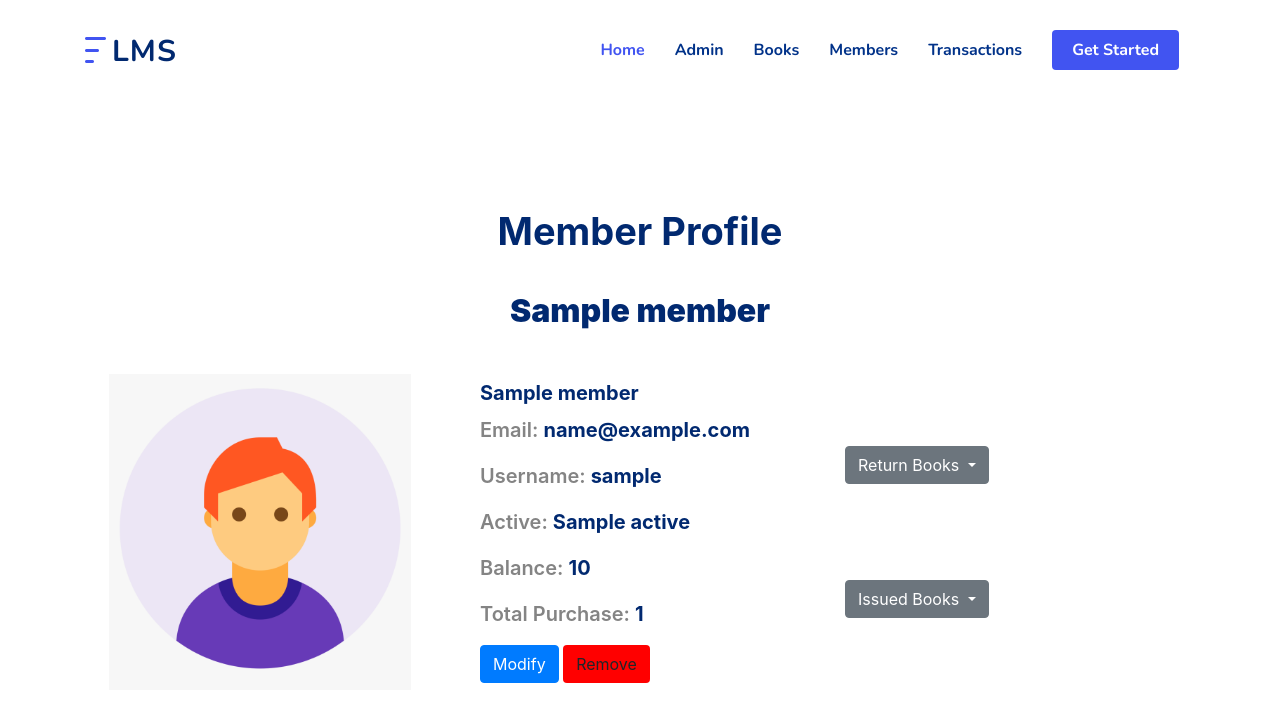
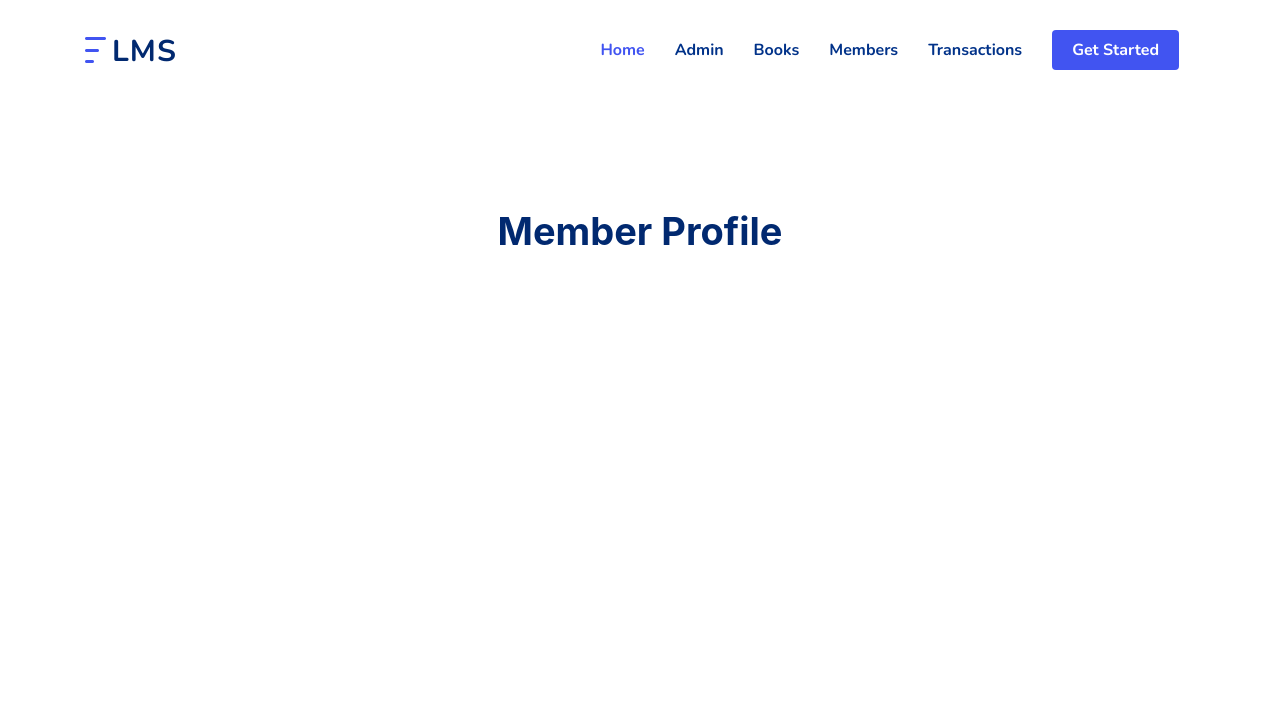
Before and after one commit to durgeshmeena/Library_Management_System, a Flask app: template app/templates/member.html in a window 1280 px wide. Shown: the top 722 px of the page. Run offline with Flask 2, Linux system fonts and the light colour scheme; the template is opened without the code that fills it: most values are stand-ins (such as "Sample title", 1, 10 or a date in 2020); some libraries are stand-ins or nearby versions.

Commit message:
updating member.html

```diff
--- a/app/templates/member.html
+++ b/app/templates/member.html
@@ -95,107 +95,7 @@
         <p>Member Profile</p>
       </header>
 
-                <!-- Feature Icons -->
-                <div class="row feature-icons" data-aos="fade-up">
 
-                  <h3>{{member['name']}}</h3>
-
-                  <div class="container">
-                    <div class="row">
-
-                      <div class="col-xl-4 text-center" data-aos="fade-right" data-aos-delay="100">
-                        <img src="/img/member.png" class="img-fluid p-4" alt="">
-                      </div>
-
-                      <div class="col-xl-8 d-flex content">
-
-
-                          <div class="col icon-box-1 " data-aos="fade-up">
-                            <div>
-                              <h4>{{member['name']}}</h4>
-                            </div>
-
-                            <p>Email: <span>{{member['email']}}</span> </p>
-                            <p>Username: <span>{{member['username']}}</span> </p>
-                            <p>Active: <span>{{member['active']}}</span> </p>
-                            <p>Balance: <span>{{member['balance']}}</span> </p>
-                            <p>Total Purchase: <span>{{member['total_purchased']}}</span> </p>
-
-                            <div name = "members" id = {{member['id']}}>
-                              <button  type="button"  class="btn btn-primary" data-toggle="modal" data-target="#Modal-{{member['id']}}">
-                                  Modify
-                                </button>
-
-
-
-                              <button class="btn" onclick=checkId(this) style="background-color: red;">Remove</button>
-                            </div>
-
-
-
-                          </div>
-
-                          <div class="col icon-box-2" data-aos="fade-up">
-
-                            <div class="dropdown">
-                              <button class="btn btn-secondary  dropdown-toggle" type="button" id="dropdownMenuButton1" data-bs-toggle="dropdown" aria-expanded="false">
-                                Return Books
-                              </button>
-                              <ul class="dropdown-menu list-unstyled" aria-labelledby="dropdownMenuButton1" style="overflow-y:auto; max-height:40vh">
-
-                                {% if member['current_book'] %}
-                                  {% for current_book in member['current_book'] %}
-                                    <li class="dropdown-item" style="white-space: normal;">
-                                      <div class="d-flex align-items-center rounded">
-                                        <div class="p-2 w-100 ">{{current_book['title']}} </div>
-                                        <div class="p-2 w-50 ">
-                                          <button type="button" user="{{member['username']}}" book="{{current_book['title']}}" id="{{current_book['id']}}"" onclick="returnBook(this)" class="btn btn-success">Return Book</button>
-                                        </div>
-                                      </div>
-                                    </li>
-                                  {% endfor %}
-
-                                {% else %}
-                                  <li class="dropdown-item" style="white-space: normal;">No Record Found</li>
-                                {% endif %}
-
-                              </ul>
-                            </div>
-
-                            <div class="dropdown">
-                              <button class="btn btn-secondary dropdown-toggle" type="button" id="dropdownMenuButton2" data-bs-toggle="dropdown" aria-expanded="false">
-                                Issued Books
-                              </button>
-                              <ul class="dropdown-menu list-unstyled" aria-labelledby="dropdownMenuButton2" style="overflow-y:auto; max-height:40vh">
-
-                                {% if member['issued_books'] %}
-                                  {% for issued_books in member['issued_books'] %}
-                                    <li class="dropdown-item" style="white-space: normal;">
-                                      <div class="d-flex align-items-center rounded">
-                                        <div class="p-2 w-100 ">{{issued_books['title']}} </div>
-                                      </div>
-                                    </li>
-                                  {% endfor %}
-
-                                {% else %}
-                                  <li class="dropdown-item" style="white-space: normal;">No Record Found</li>
-                                {% endif %}
-
-                              </ul>
-
-                            </div>
-
-                          </div>
-
-
-
-
-                      </div>
-
-                    </div>
-                  </div>
-
-                </div><!-- End Feature Icons -->
 
   </section>
 
```
